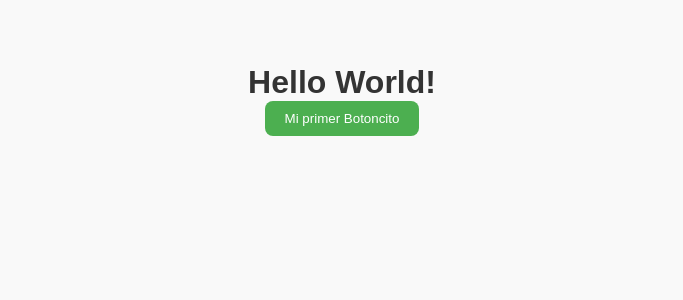
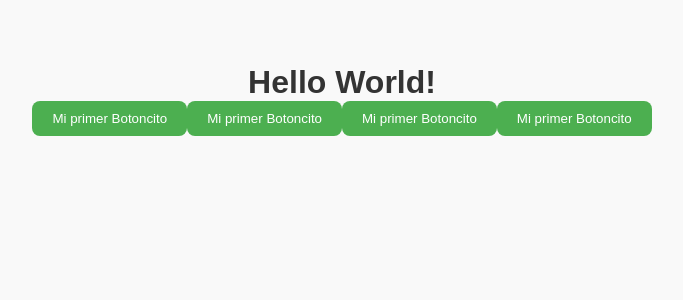
Before and after one commit to gabrielml/fsdb_f5_2025, a React (Vite) app in the folder react/primeros-ejercicios/vite-project/: page / in a window 1280 px wide. Shown: the top 300 px of the page, without its empty margins (298-981 px from the left). Built offline with nearby package versions, Linux system fonts and the light colour scheme.

Commit message:
feat: Add four Botoncitos to App.jsx

```diff
--- a/react/primeros-ejercicios/vite-project/src/App.jsx
+++ b/react/primeros-ejercicios/vite-project/src/App.jsx
@@ -6,6 +6,9 @@ function App() {
     <>
       <h1>Hello World!</h1>
       <Botoncito/>
+      <Botoncito/>
+      <Botoncito/>
+      <Botoncito/>
     </>
   )
 }
```
